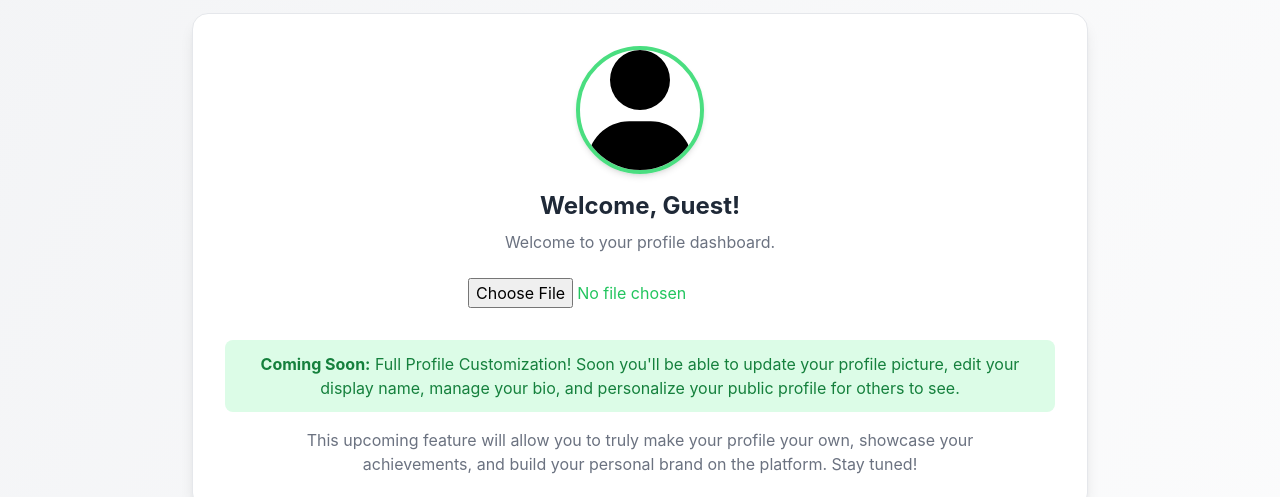
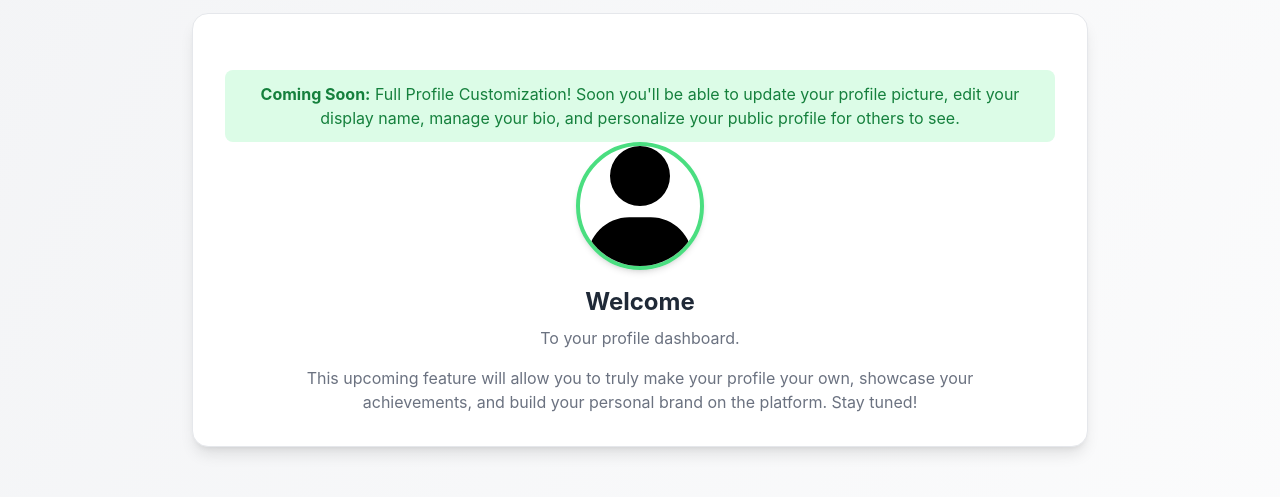
Before and after one commit to Blaithnaid/wick-vite-site, a React (Vite) app: page /feature in a window 1280 px wide. Shown: the part 155-652 px from the top of the page. Built offline with nearby package versions, Linux system fonts and the light colour scheme; no server answers; sample sign-in values are in the browser's storage.

Commit message:
Added back stats

```diff
--- a/src/pages/Account.jsx
+++ b/src/pages/Account.jsx
@@ -1,5 +1,6 @@
 import React, { useState } from "react";
 import Header from "../components/Header";
+import Feature from "../pages/Feature";
 import { useAuth } from "../contexts/AuthContext";
 
 const Account = () => {
@@ -184,7 +185,7 @@ const Account = () => {
 						<h2 className="text-xl font-semibold text-[#373F51] mb-6">
 							Analytics Overview
 						</h2>
-						{/* Replace this with your actual analytics data */}
+						<Feature />
 						<p className="text-gray-700">Here are some key statistics about your account...</p>
 					</div>
 				)}
--- a/src/pages/Feature.jsx
+++ b/src/pages/Feature.jsx
@@ -156,34 +156,30 @@ const Profile = () => {
 
 			{/* Profile Section */}
 			<motion.div
+
 				initial={{ opacity: 0, scale: 0.95 }}
 				animate={{ opacity: 1, scale: 1 }}
 				transition={{ duration: 1 }}
 				className="max-w-4xl mx-auto bg-white rounded-2xl shadow-lg p-8 text-center mb-12 mt-32 border border-gray-200"
 			>
+				<div className="bg-green-100 text-green-700 px-4 py-3 rounded-lg mt-6">
+					<strong>Coming Soon:</strong> Full Profile Customization! Soon you'll
+					be able to update your profile picture, edit your display name, manage
+					your bio, and personalize your public profile for others to see.
+				</div>
 				<img
 					src={profilePic}
 					alt="Profile"
 					className="w-32 h-32 rounded-full mx-auto border-4 border-green-400 shadow-md mb-4 hover:scale-105 transition-transform duration-300"
 				/>
 				<h2 className="text-2xl font-bold text-gray-800">
-					{email ? `${getGreeting()}, ${userName}!` : "Welcome, Guest!"}
+					{email ? `${getGreeting()}, ${userName}!` : "Welcome"}
 				</h2>
-				<p className="text-gray-500 mt-2">Welcome to your profile dashboard.</p>
+				<p className="text-gray-500 mt-2">To your profile dashboard.</p>
 
-				{/* Upload Profile Picture */}
-				<input
-					type="file"
-					accept="image/*"
-					onChange={handleProfilePicChange}
-					className="mt-4 text-green-500 hover:bg-green-100 rounded-md p-2 transition duration-300"
-				/>
 
-				<div className="bg-green-100 text-green-700 px-4 py-3 rounded-lg mt-6">
-					<strong>Coming Soon:</strong> Full Profile Customization! Soon you'll
-					be able to update your profile picture, edit your display name, manage
-					your bio, and personalize your public profile for others to see.
-				</div>
+
+
 				<p className="text-gray-500 mt-4 max-w-2xl mx-auto">
 					This upcoming feature will allow you to truly make your profile your
 					own, showcase your achievements, and build your personal brand on the
```
